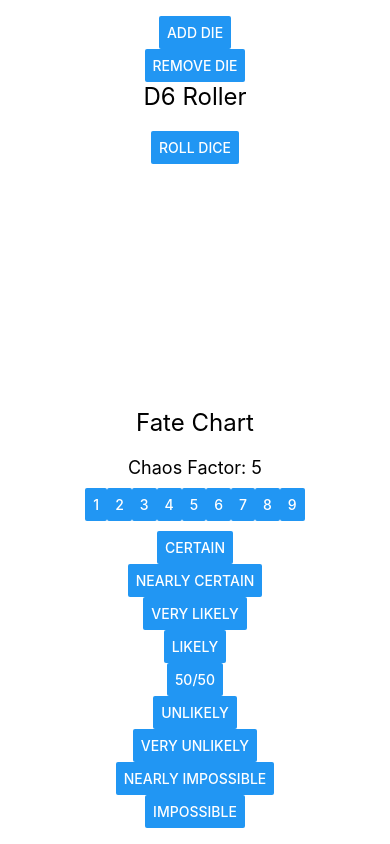
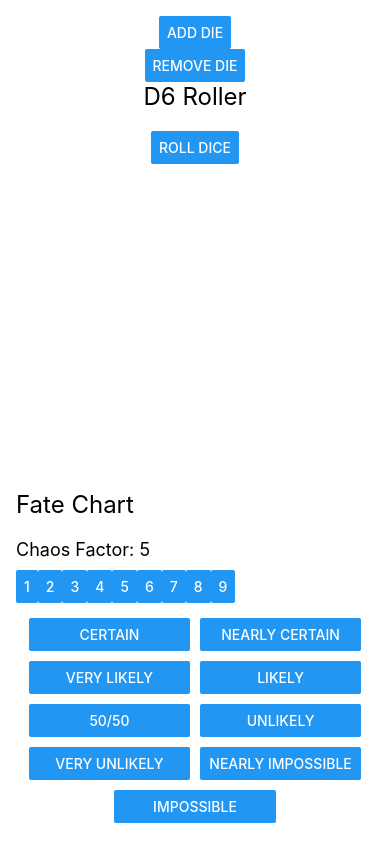
Before and after one commit to Aadrik/DiceRoller, a React Native app: screen / in a window 390 px wide. Built offline with nearby package versions, Linux system fonts and the light colour scheme.

Commit message:
Update: FateChartSelector
Moved the fate chart section into a new component.

```diff
--- a/App.tsx
+++ b/App.tsx
@@ -1,6 +1,7 @@
 import React, { useState } from "react";
 import { Text, View, Button, FlatList } from "react-native";
-import { fateChart, interpretFateRoll } from "./fateChart";
+import { interpretFateRoll } from "./fateChart";
+import FateChartSelector from "./FateChartSelector";
 
 export default function App() {
   // State for how many dice to roll
@@ -68,27 +69,11 @@ export default function App() {
         )}
       />
 
-      {/* Fate Chart Section */}
-      <Text style={{ fontSize: 24, marginVertical: 20 }}>Fate Chart</Text>
-
-      {/* Chaos Selector */}
-      <Text style={{ fontSize: 18 }}>Chaos Factor: {chaosLevel}</Text>
-      <View
-        style={{ flexDirection: "row", flexWrap: "wrap", marginVertical: 10 }}
-      >
-        {[...Array(9)].map((_, i) => (
-          <Button
-            key={i}
-            title={`${i + 1}`}
-            onPress={() => setChaosLevel(i + 1)}
-          />
-        ))}
-      </View>
-
-      {/* Odds Button */}
-      {Object.keys(fateChart).map((odds) => (
-        <Button key={odds} title={odds} onPress={() => rollFate(odds)} />
-      ))}
+      <FateChartSelector
+        chaosLevel={chaosLevel}
+        setChaosLevel={setChaosLevel}
+        rollFate={rollFate}
+      ></FateChartSelector>
 
       {/* Fate Result */}
       {fateResult && (
--- /dev/null
+++ b/FateChartSelector.tsx
@@ -0,0 +1,51 @@
+import React from "react";
+import { View, Text, Button } from "react-native";
+import { fateCategories } from "./fateChart.js";
+
+type FateChartSectionProps = {
+  chaosLevel: number;
+  setChaosLevel: (level: number) => void;
+  rollFate: (odds: string) => void;
+};
+
+export default function FateChartSectionProps({
+  chaosLevel,
+  setChaosLevel,
+  rollFate,
+}: FateChartSectionProps) {
+  return (
+    <View>
+      {/* Fate Chart Section */}
+      <Text style={{ fontSize: 24, marginVertical: 20 }}>Fate Chart</Text>
+
+      {/* Chaos Selector */}
+      <Text style={{ fontSize: 18 }}>Chaos Factor: {chaosLevel}</Text>
+      <View
+        style={{ flexDirection: "row", flexWrap: "wrap", marginVertical: 10 }}
+      >
+        {[...Array(9)].map((_, i) => (
+          <Button
+            key={i}
+            title={`${i + 1}`}
+            onPress={() => setChaosLevel(i + 1)}
+          />
+        ))}
+      </View>
+
+      {/* Odds Button */}
+      <View
+        style={{
+          flexDirection: "row",
+          flexWrap: "wrap",
+          justifyContent: "center",
+        }}
+      >
+        {fateCategories.map((odds) => (
+          <View key={odds} style={{ width: "45%", margin: 5 }}>
+            <Button key={odds} title={odds} onPress={() => rollFate(odds)} />
+          </View>
+        ))}
+      </View>
+    </View>
+  );
+}
--- a/fateChart.js
+++ b/fateChart.js
@@ -113,5 +113,7 @@ function interpretFateRoll(roll, chaos, odds) {
   return "No";
 }
 
+const fateCategories = Object.keys(fateChart);
+
 // Export for use in your app
-export { fateChart, interpretFateRoll };
+export { fateCategories, interpretFateRoll };
```
